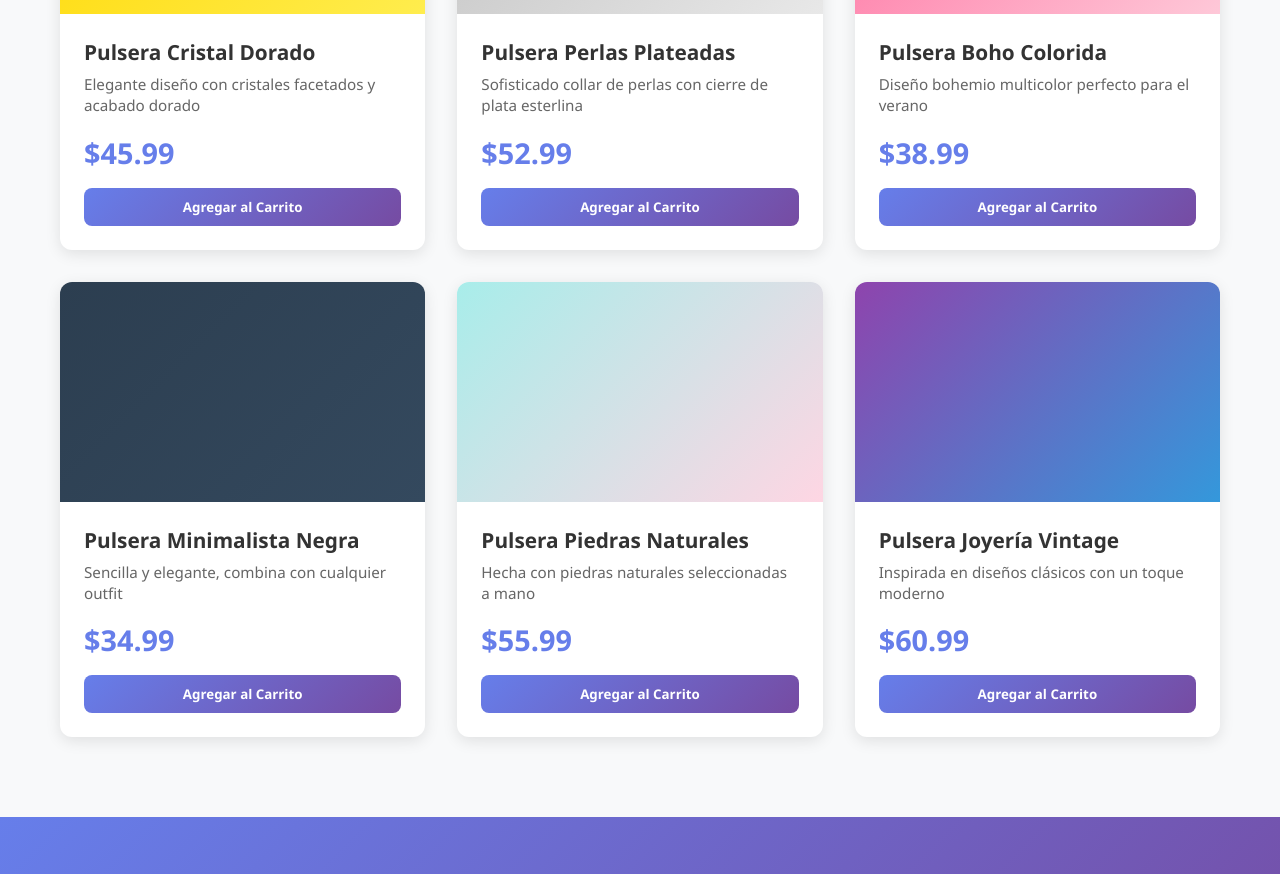
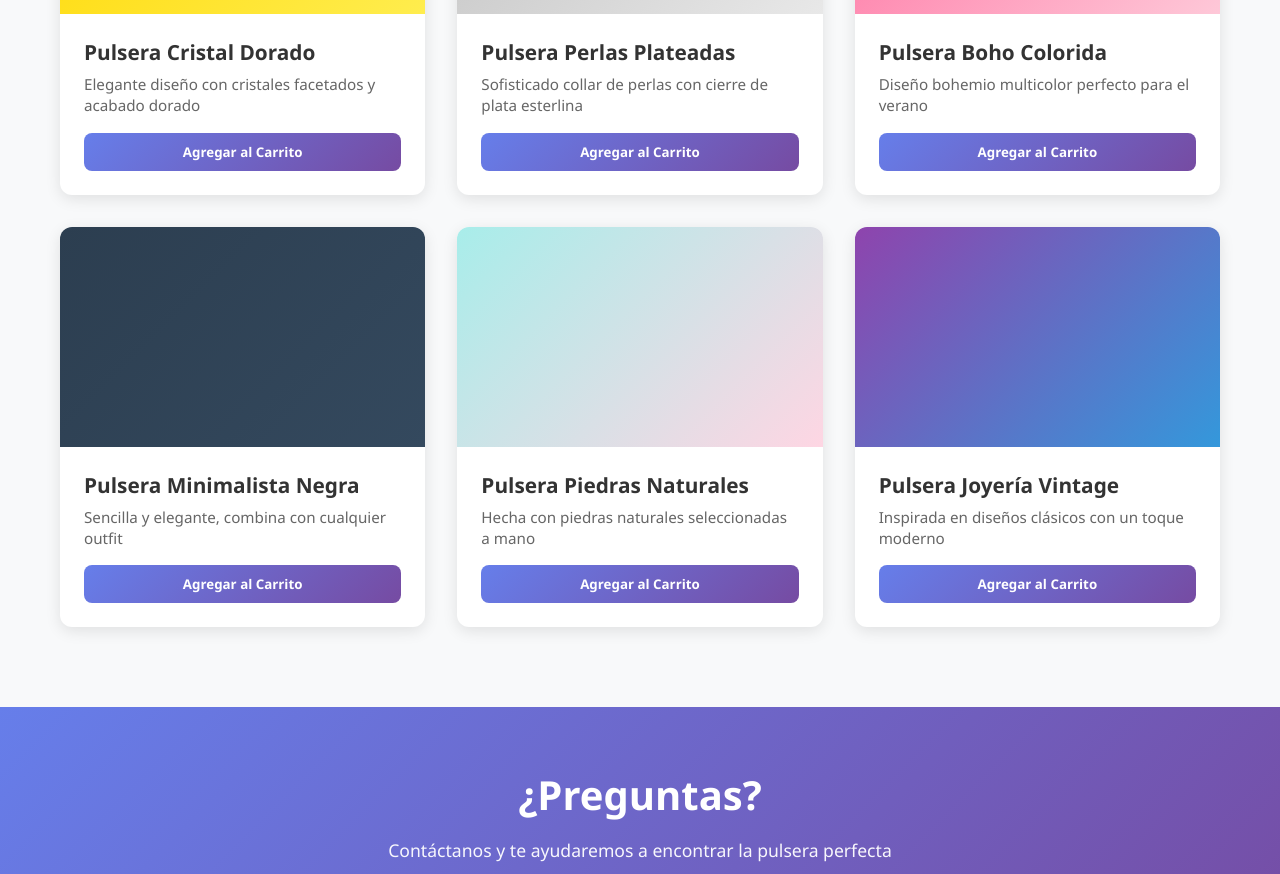
Before and after one commit to nquirog-ops/my-first-static, a website: page src/index.html in a window 1280 px wide. Shown: the part 860-1734 px from the top of the page. Drawn offline with Linux system fonts and the light colour scheme.

Commit message:
Se eliminaron los precios de los productos en el archivo styles.css.

```diff
--- a/src/index.html
+++ b/src/index.html
@@ -40,7 +40,6 @@
         <div class="product-info">
           <h3>Pulsera Cristal Dorado</h3>
           <p class="description">Elegante diseño con cristales facetados y acabado dorado</p>
-          <div class="price">$45.99</div>
           <button class="btn-add">Agregar al Carrito</button>
         </div>
       </div>
@@ -51,7 +50,6 @@
         <div class="product-info">
           <h3>Pulsera Perlas Plateadas</h3>
           <p class="description">Sofisticado collar de perlas con cierre de plata esterlina</p>
-          <div class="price">$52.99</div>
           <button class="btn-add">Agregar al Carrito</button>
         </div>
       </div>
@@ -62,7 +60,6 @@
         <div class="product-info">
           <h3>Pulsera Boho Colorida</h3>
           <p class="description">Diseño bohemio multicolor perfecto para el verano</p>
-          <div class="price">$38.99</div>
           <button class="btn-add">Agregar al Carrito</button>
         </div>
       </div>
@@ -73,7 +70,6 @@
         <div class="product-info">
           <h3>Pulsera Minimalista Negra</h3>
           <p class="description">Sencilla y elegante, combina con cualquier outfit</p>
-          <div class="price">$34.99</div>
           <button class="btn-add">Agregar al Carrito</button>
         </div>
       </div>
@@ -84,7 +80,6 @@
         <div class="product-info">
           <h3>Pulsera Piedras Naturales</h3>
           <p class="description">Hecha con piedras naturales seleccionadas a mano</p>
-          <div class="price">$55.99</div>
           <button class="btn-add">Agregar al Carrito</button>
         </div>
       </div>
@@ -95,7 +90,6 @@
         <div class="product-info">
           <h3>Pulsera Joyería Vintage</h3>
           <p class="description">Inspirada en diseños clásicos con un toque moderno</p>
-          <div class="price">$60.99</div>
           <button class="btn-add">Agregar al Carrito</button>
         </div>
       </div>
--- a/src/styles.css
+++ b/src/styles.css
@@ -192,12 +192,6 @@ html, body {
   line-height: 1.4;
 }
 
-.price {
-  font-size: 1.8rem;
-  font-weight: bold;
-  color: #667eea;
-  margin-bottom: 1rem;
-}
 
 .btn-add {
   width: 100%;
```
